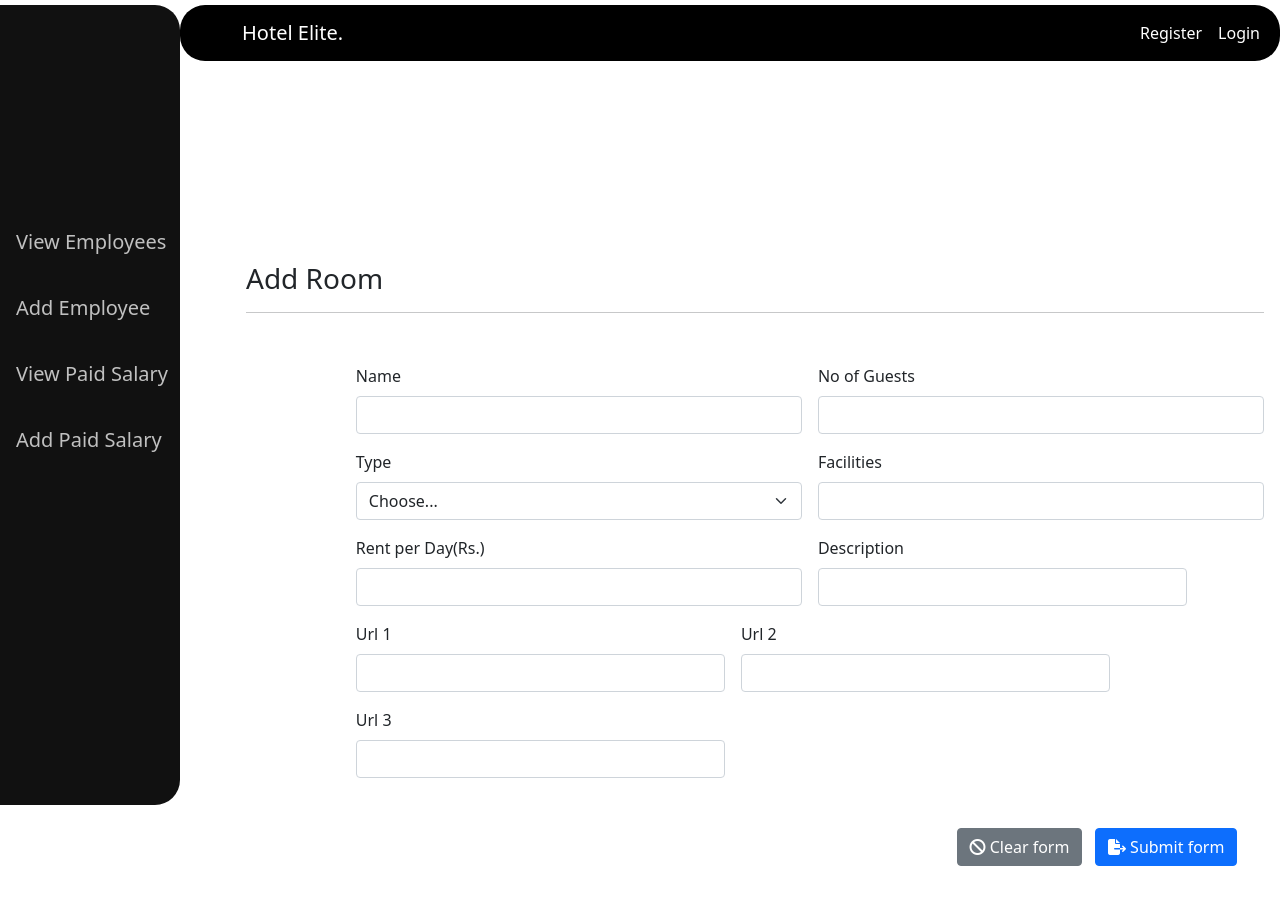
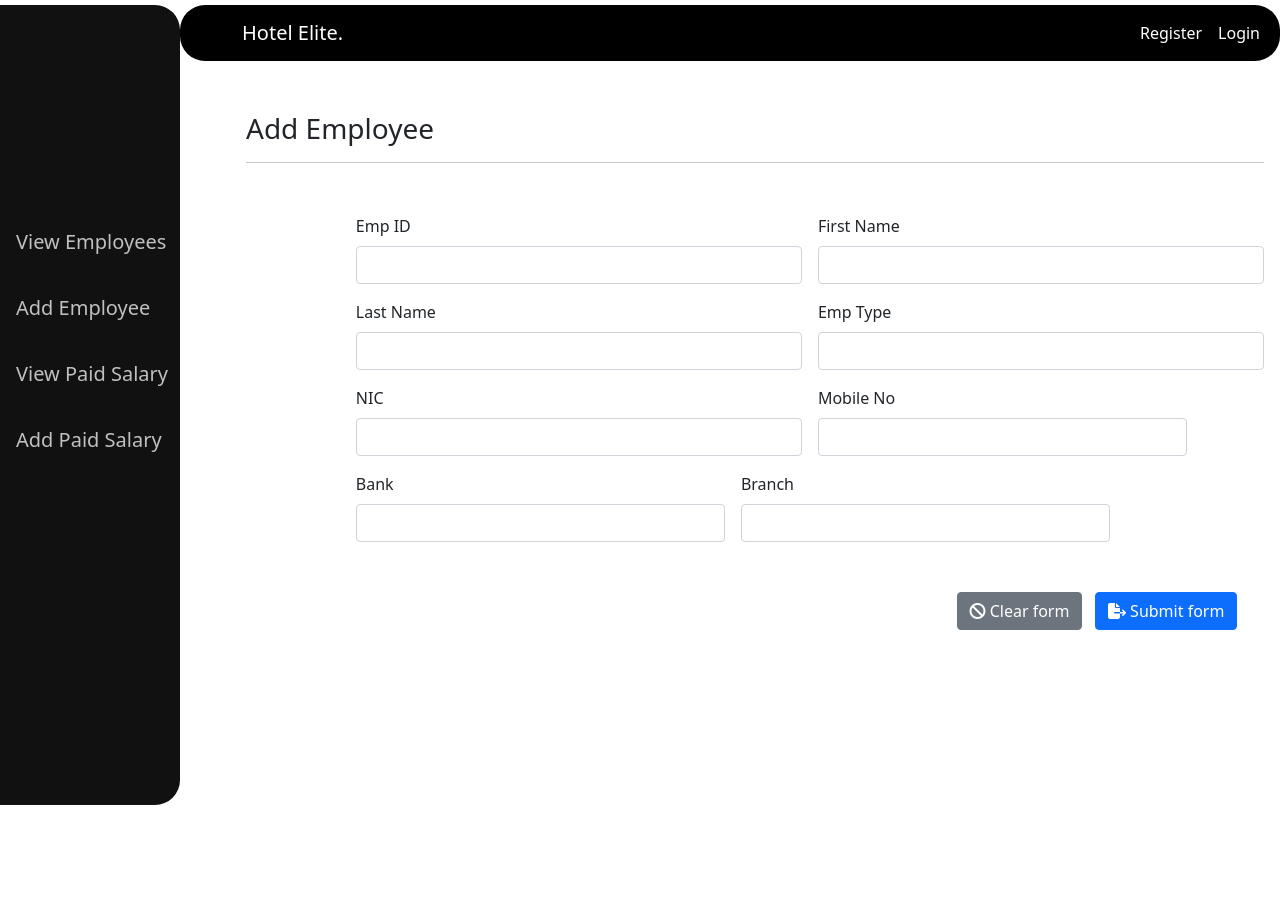
Before and after one commit to psychic-coder/MERNHotelManagement-system, a React (Create React App) app in the folder frontend/: page /empManager/add in a window 1280 px wide. Shown: the top 904 px of the page. Built offline with nearby package versions, Linux system fonts and the light colour scheme.

Commit message:
complete the add employee details & view employee details function

```diff
--- a/frontend/src/components/Home.css
+++ b/frontend/src/components/Home.css
@@ -4,7 +4,7 @@ body{
   }
 
   div.content {
-      margin-top: 200px;
+      margin-top: 50px;
       margin-left: 230px;
       padding: 1px 16px;
       height: 1000px;
--- a/frontend/src/components/employee/AddEmployee.js
+++ b/frontend/src/components/employee/AddEmployee.js
@@ -1,30 +1,29 @@
 import React, { useState, useEffect } from 'react';
 import SoloAlert from 'soloalert'
 import axios from 'axios';
-//import validation from 'validator'
+import validation from 'validator'
 import '../Home.css'
 
 
 
-export default function AddRoom() {
+export default function AddEmployee() {
 
     const [isLoading, setLoading] = useState(false);
 
-    const [roomname, setRoomname] = useState("");
-    const [noOfguests, setnoOfguests] = useState("");
-    const [roomtype, setRoomtype] = useState("");
-    const [facilities, setFacilities] = useState("");
-    const [rentperday, setrentperday] = useState("");
-    const [description, setDescription] = useState("");
-    const [url1, setUrl1] = useState("");
-    const [url2, setUrl2] = useState("");
-    const [url3, setUrl3] = useState("");
+    const [empid, setempid] = useState("");
+    const [firstname, setfirstname] = useState("");
+    const [lastname, setlastname] = useState("");
+    const [emptype, setemptype] = useState("");
+    const [nic, setnic] = useState("");
+    const [mobile, setmobile] = useState("");
+    const [bank, setbank] = useState("");
+    const [branch, setbranch] = useState("");
 
     async function submitData(e) {
         setLoading(true)
         try {
             e.preventDefault();
-            if (!roomname || !noOfguests || !roomtype || !facilities || !rentperday || !description || !url1 || !url2 || !url3) {
+            if (!empid || !firstname || !lastname || !emptype || !nic || !mobile || !bank || !branch ) {
                 SoloAlert.alert({
                     title: "Oops!",
                     body: "Please fill all fields",
@@ -37,14 +36,14 @@ export default function AddRoom() {
                 });
             } else {
                 const newDetails = {
-                    roomname, noOfguests, roomtype, facilities, rentperday, description, url1, url2,url3
+                    empid, firstname, lastname, emptype, nic, mobile, bank, branch
                 }
 
-                const data =  (await axios.post("http://localhost:5000/room/", newDetails)).status
+                const data =  (await axios.post("http://localhost:5000/employees//", newDetails)).status
                 if (data === 200) {
                     SoloAlert.alert({
                         title: "Welcome!",
-                        body: "New room added successfully",
+                        body: "New Employee added successfully",
                         icon: "success",
                         theme: "dark",
                         useTransparency: true,
@@ -66,67 +65,60 @@ export default function AddRoom() {
     }
     return (
         <div className="content">
-            <h3>Add Room</h3><hr />
+            <h3>Add Employee</h3><hr />
 
             <form class="row g-3 needs-validation" id="inputForm2" novalidate>
                 <div class="col-md-6 position-relative">
-                    <label for="validationTooltip01" class="form-label">Name</label>
+                    <label for="validationTooltip01" class="form-label">Emp ID</label>
                     <input type="text" class="form-control" id="validationTooltip01" required
-                        onChange={(e) => { setRoomname(e.target.value) }} />
+                        onChange={(e) => { setempid(e.target.value) }} />
                 </div>
                 <div class="col-md-6 position-relative">
-                    <label for="validationTooltip02" class="form-label">No of Guests</label>
-                    <input type="number" class="form-control" id="validationTooltip02" required
-                        onChange={(e) => { setnoOfguests(e.target.value) }} />
+                    <label for="validationTooltip02" class="form-label">First Name</label>
+                    <input type="text" class="form-control" id="validationTooltip02" required
+                        onChange={(e) => { setfirstname(e.target.value) }} />
                 </div>
                 <div class="col-md-6 position-relative">
-                    <label for="validationTooltip04" class="form-label">Type</label>
-                    <select class="form-select" id="validationTooltip04" required onChange={(e) => { setRoomtype(e.target.value) }}>
-                        <option selected disabled value="">Choose...</option>
-                        <option>Delux</option>
-                        <option>Non-Delux</option>
-                    </select>
+                    <label for="validationTooltip02" class="form-label">Last Name</label>
+                    <input type="text" class="form-control" id="validationTooltip02" required
+                        onChange={(e) => { setlastname(e.target.value) }} />
                 </div>
 
 
                 <div class="col-md-6 position-relative">
-                    <label for="validationTooltip01" class="form-label">Facilities</label>
+                    <label for="validationTooltip01" class="form-label">Emp Type</label>
                     <input type="text" class="form-control" id="validationTooltip01" required
-                        onChange={(e) => { setFacilities(e.target.value) }} />
+                        onChange={(e) => { setemptype(e.target.value) }} />
                 </div>
 
 
 
                 <br />
                 <div class="col-md-6 position-relative">
-                    <label for="validationTooltip03" class="form-label">Rent per Day(Rs.)</label>
+                    <label for="validationTooltip03" class="form-label">NIC</label>
                     <input type="text" class="form-control" id="validationTooltip03" required
-                        onChange={(e) => { setrentperday(e.target.value) }} />
+                        onChange={(e) => { setnic(e.target.value) }} />
                 </div>
 
 
                 <div class="col-md-5 position-relative">
-                    <label for="validationTooltip03" class="form-label">Description</label>
+                    <label for="validationTooltip03" class="form-label">Mobile No</label>
                     <input type="textarea" class="form-control" id="validationTooltip03" required
-                        onChange={(e) => { setDescription(e.target.value) }} />
+                        onChange={(e) => { setmobile(e.target.value) }} />
                 </div>
                 <div class="col-md-5 position-relative">
-                    <label for="validationTooltip03" class="form-label">Url 1</label>
+                    <label for="validationTooltip03" class="form-label">Bank</label>
                     <input type="text" class="form-control" id="validationTooltip03" required
-                        onChange={(e) => { setUrl1(e.target.value) }} />
+                        onChange={(e) => { setbank(e.target.value) }} />
                 </div>
 
                 <div class="col-md-5 position-relative">
-                    <label for="validationTooltip03" class="form-label">Url 2</label>
+                    <label for="validationTooltip03" class="form-label">Branch</label>
                     <input type="text" class="form-control" id="validationTooltip03" required
-                        onChange={(e) => { setUrl2(e.target.value) }} />
+                        onChange={(e) => { setbranch(e.target.value) }} />
                 </div>
 
-                <div class="col-md-5 position-relative">
-                    <label for="validationTooltip03" class="form-label">Url 3</label>
-                    <input type="text" class="form-control" id="validationTooltip03" required
-                        onChange={(e) => { setUrl3(e.target.value) }} />
-                </div>
+
 
 
 
--- a/frontend/src/components/employee/ViewEmployee.js
+++ b/frontend/src/components/employee/ViewEmployee.js
@@ -25,7 +25,7 @@ export default function ViewAllEmp() {
     useEffect(() => {
         async function getDetails() {
             try {
-                const result = await (await axios.get("http://localhost:5000/employees/retrieve")).data.data
+                const result = await (await axios.get("http://localhost:5000/employees//")).data.data
                 setAllEmp(result);
                 setLoaderStatus(true)
                 setTableStatus(false)
@@ -40,7 +40,7 @@ export default function ViewAllEmp() {
 
     //This useEffect method is used to perform a searching function
 
-   /*
+
     useEffect(() => {
         setfiltered(
             AllEmp.filter(items => {
@@ -50,7 +50,7 @@ export default function ViewAllEmp() {
             })
         )
 
-    }, [search, AllEmp])*/
+    }, [search, AllEmp])
 
 
 
@@ -97,12 +97,13 @@ export default function ViewAllEmp() {
             <div hidden={tebleStatus}>{/* This part used to get all users data into table */}
                 <nav className="navbar bg-white" >
                     <div className="container-fluid">
-                        <h3>Employees</h3>
-                        <button type="button" class="btn btn-outline-danger" id="pdfButton" onClick={(e) => { generatePDF(AllEmp) }}><i className="fa fa-file-pdf"></i>  PDF</button>
+                        <h3>Employee Management</h3>
                         <form className="d-flex">
                             <input className="form-control me-2" type="search" placeholder="Search" aria-label="Search"
                                 onChange={e => { setsearch(e.target.value) }} />
                         </form>
+                        <button type="button" class="btn btn-outline-danger" id="pdfButton" onClick={(e) => { generatePDF(AllEmp) }}><i className="fa fa-file-pdf"></i>  PDF</button>
+
                     </div>
                 </nav><hr />
 
@@ -117,25 +118,25 @@ export default function ViewAllEmp() {
                                 <th scope="col">Rent Per Day</th>
                                 <th scope="col">mobile</th>,
                                 <th scope="col">Bank</th>,
-                                <th scope="col">Branch</th>,
-                                <th scope="col">Action</th>
+                                <th scope="col">Branch</th>
 
-                                <th></th>
+
+
                             </tr>
                         </thead>
                         <tbody>
 
-                            {filtered.slice(0).reverse().map((Employee) => {
+                            {filtered.slice(0).reverse().map((Emp) => {
                                 return <tr>
-                                    <td>{Employee.empid}</td>
-                                    <td>{Employee.firstname}</td>
-                                    <td> {Employee.lastname} </td>
-                                    <td>{Employee.emptype}</td>
-                                    <td> {Employee.nic} </td>
-                                    <td>{Employee.mobile}</td>,
-                                    <td>{Employee.bank}</td>,
-                                    <td>{Employee.branch}</td>
-                                    <td><Link to={"/empManager/view/" + Employee._id} className="Edit"> <i className="far fa-edit"></i> </Link></td>
+                                    <td>{Emp.empid}</td>
+                                    <td>{Emp.firstname}</td>
+                                    <td>{Emp.lastname} </td>
+                                    <td>{Emp.emptype}</td>
+                                    <td>{Emp.nic} </td>
+                                    <td>{Emp.mobile}</td>,
+                                    <td>{Emp.bank}</td>,
+                                    <td>{Emp.branch}</td>
+                                    <td><Link to={"/empManager/view/" + Emp._id} className="Edit"> <i className="far fa-edit"></i> </Link></td>
                                 </tr>
 
                             })}
```
Also changed, not shown: 2 other files (tests, documents, lock files or other folders).
